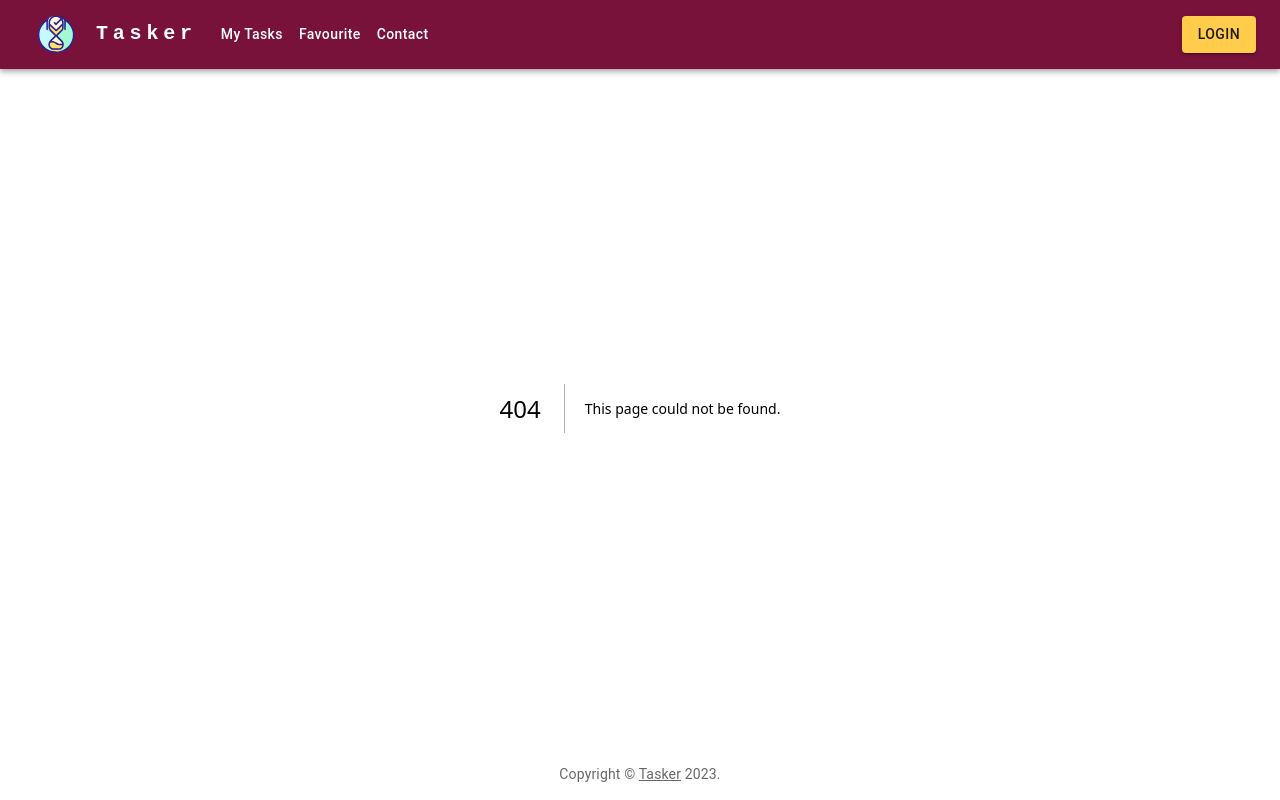
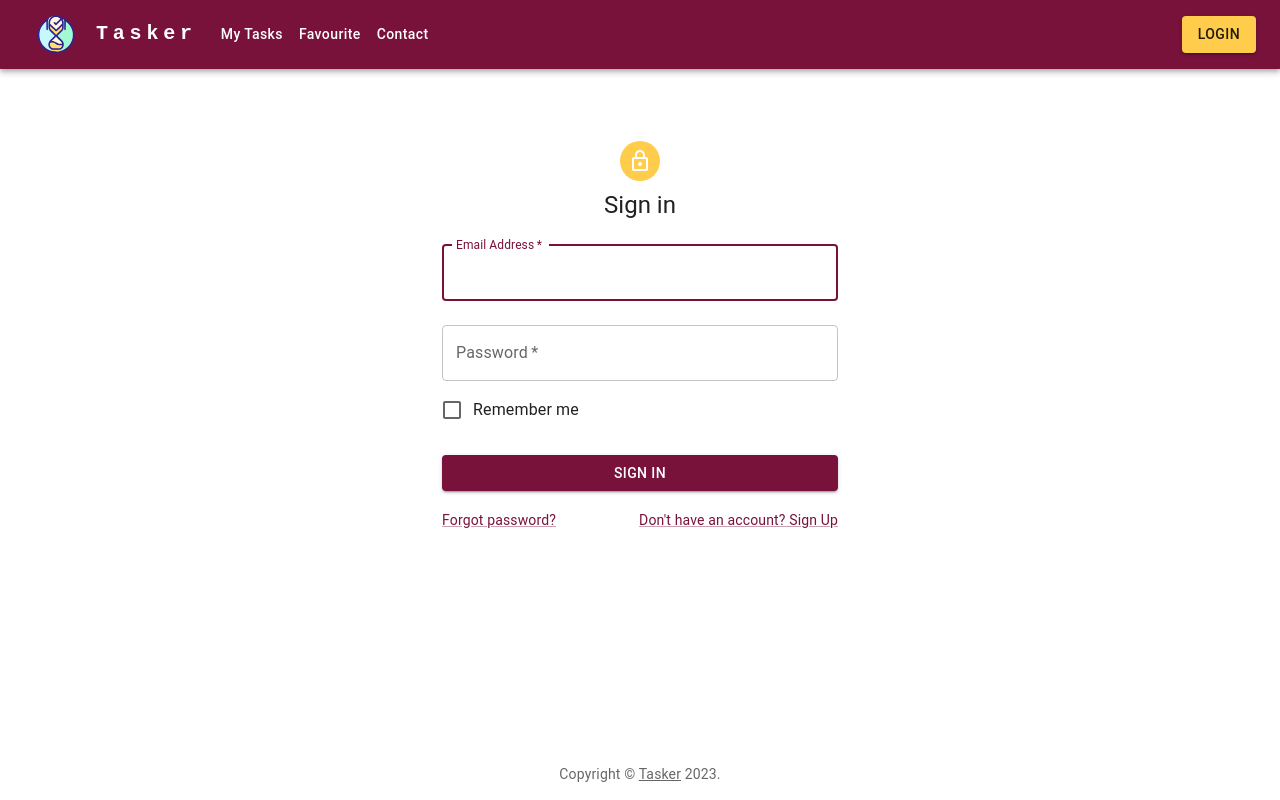
Before and after one commit to briocky/tasker, a Next.js app in the folder fe/: page /auth/login in a window 1280 px wide. Before the commit this address had no page. Built offline with nearby package versions, Linux system fonts and the light colour scheme.

Commit message:
login page added

```diff
--- /dev/null
+++ b/fe/src/app/auth/login/page.tsx
@@ -0,0 +1,108 @@
+'use client';
+import * as React from 'react';
+import Avatar from '@mui/material/Avatar';
+import Button from '@mui/material/Button';
+import CssBaseline from '@mui/material/CssBaseline';
+import TextField from '@mui/material/TextField';
+import FormControlLabel from '@mui/material/FormControlLabel';
+import Checkbox from '@mui/material/Checkbox';
+import Link from '@mui/material/Link';
+import Grid from '@mui/material/Grid';
+import Box from '@mui/material/Box';
+import LockOutlinedIcon from '@mui/icons-material/LockOutlined';
+import Typography from '@mui/material/Typography';
+import Container from '@mui/material/Container';
+import {signIn} from "@/services/auth-service";
+import {AuthResponse, LoginDto} from "@/types/auth/auth-types";
+import {useDispatch} from "react-redux";
+import {setAuthentication} from "@/redux/features/auth/auth-slice";
+import {setToken} from "@/services/token-service";
+import {useRouter} from "next/navigation";
+
+export default function Login() {
+  const dispatch = useDispatch()
+  const router = useRouter()
+
+  const handleSubmit = (event: React.FormEvent<HTMLFormElement>) => {
+    event.preventDefault();
+    const formData = new FormData(event.currentTarget);
+    const loginData: LoginDto = {
+      email: formData.get('email')?.toString(),
+      password: formData.get('password')?.toString(),
+    };
+    signIn(loginData)
+    .then((response: AuthResponse) => {
+      dispatch(setAuthentication(true));
+      setToken(response.token);
+      router.push('/notes/my-notes');
+    })
+  };
+
+  return (
+      <Container component="main" maxWidth="xs">
+        <CssBaseline/>
+        <Box
+            sx={{
+              marginTop: 8,
+              display: 'flex',
+              flexDirection: 'column',
+              alignItems: 'center',
+            }}
+        >
+          <Avatar sx={{m: 1, bgcolor: 'secondary.main'}}>
+            <LockOutlinedIcon/>
+          </Avatar>
+          <Typography component="h1" variant="h5">
+            Sign in
+          </Typography>
+          <Box component="form" onSubmit={handleSubmit} sx={{mt: 1}}>
+            <TextField
+                margin="normal"
+                required
+                fullWidth
+                id="email"
+                label="Email Address"
+                name="email"
+                autoComplete="email"
+                autoFocus
+            />
+            <TextField
+                margin="normal"
+                required
+                fullWidth
+                name="password"
+                label="Password"
+                type="password"
+                id="password"
+                autoComplete="current-password"
+            />
+            <FormControlLabel
+                control={<Checkbox value="remember" color="primary"/>}
+                label="Remember me"
+            />
+            <Button
+                type="submit"
+                fullWidth
+                variant="contained"
+                sx={{mt: 3, mb: 2}}
+                color={'primary'}
+            >
+              Sign In
+            </Button>
+            <Grid container>
+              <Grid item xs>
+                <Link href="#" variant="body2">
+                  Forgot password?
+                </Link>
+              </Grid>
+              <Grid item>
+                <Link href="register" variant="body2">
+                  {"Don't have an account? Sign Up"}
+                </Link>
+              </Grid>
+            </Grid>
+          </Box>
+        </Box>
+      </Container>
+  );
+}
```
